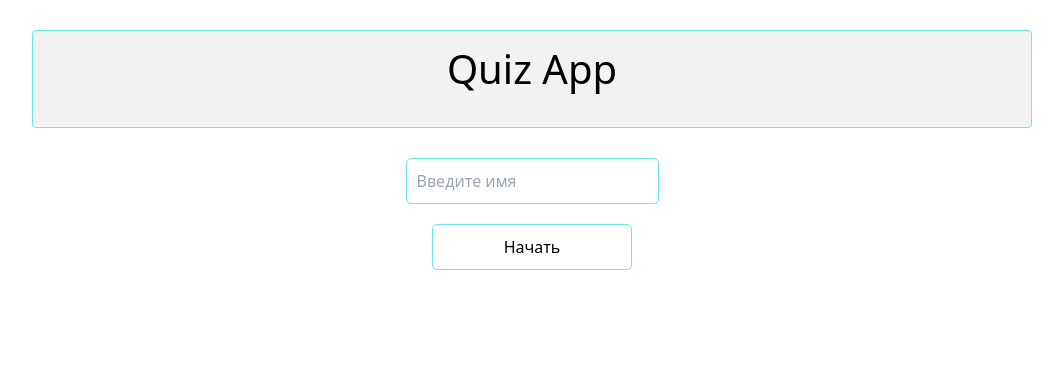
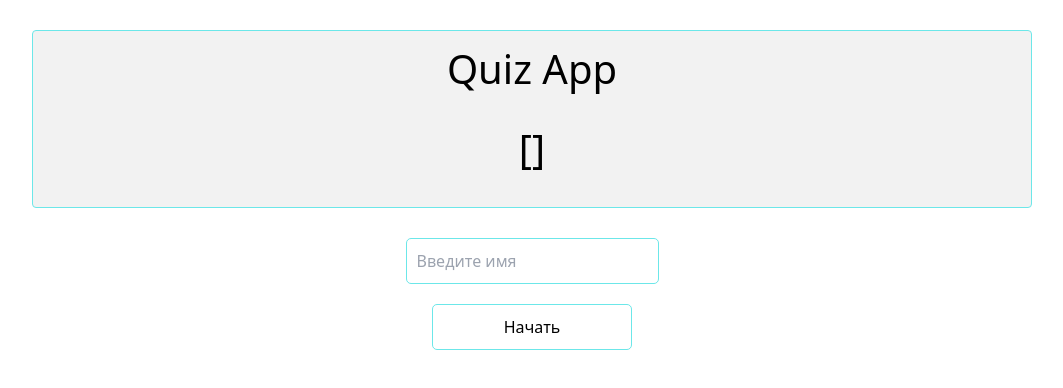
Before and after one commit to ErGrei/Quiz_Vue, a Vue app: page / in a window 1280 px wide. Shown: the top 388 px of the page, without its empty margins (108-1171 px from the left). Built offline with nearby package versions, Linux system fonts and the light colour scheme.

Commit message:
feat: add store pinia

```diff
--- a/package.json
+++ b/package.json
@@ -10,6 +10,7 @@
     "deploy": "gh-pages -d dist"
   },
   "dependencies": {
+    "pinia": "^2.2.2",
     "vue": "^3.4.37",
     "vue-router": "^4.4.3"
   },
--- a/src/components/home/homePage.vue
+++ b/src/components/home/homePage.vue
@@ -2,21 +2,22 @@
 import quizes from "../../data/quizes.json";
 import { ref } from "vue";
 import quizCard from "./homeCard.vue";
+import { useUsersStore } from "../../stores/usersStore";
 
 const quizesRef = ref(quizes);
+const usersStore = useUsersStore();
+const currentUser = usersStore.currentUser;
 </script>
-
 <template>
   <header>
     <h1>Quiz App</h1>
+    <h2>{{ currentUser.name }}</h2>
     <!-- <input type="text" placeholder="Поиск..." /> -->
   </header>
   <div class="options-container">
     <quizCard v-for="quiz in quizesRef" :key="quiz.id" :quiz="quiz" />
   </div>
 </template>
-
-<script setup></script>
 
 <style scoped>
 header {
@@ -25,14 +26,23 @@ header {
   background-color: #f2f2f2;
   padding: 8px;
   border-radius: 4px;
-  display: flex;
+  /* display: flex; */
   align-items: center;
-  justify-content: center;
+  /* justify-content: center; */
 }
 
 header h1 {
+  display: block;
   font-weight: bold;
-  margin-right: 30px;
+ margin: 0 auto;
+ font-size: 40px;
+}
+
+header h2 {
+ display: block;
+  font-weight: normal;
+  font-size: 30px;
+  margin: 0 auto;
 }
 
 header input {
--- a/src/components/startPage/startPage.vue
+++ b/src/components/startPage/startPage.vue
@@ -1,6 +1,13 @@
 <script setup>
 import { RouterLink } from "vue-router";
 import { defineEmits, ref } from "vue";
+import{useUsersStore} from "../../stores/usersStore";
+
+const usersStore = useUsersStore();
+
+const usersRef = ref(usersStore.users);
+
+const addUser = usersStore.addUser;
 
 const users = ref({
   id: Date.now(),
@@ -8,13 +15,12 @@ const users = ref({
   resultsQuiz: [],
 });
 
-const emit = defineEmits(["addUser"]);
+// const emit = defineEmits(["addUser"]);
 
-const addUser = () => {
+const validateUser = (users) => {
 
-  if (users.value.name) {
-    emit("addUser", users.value);
-    console.log(users.value);
+  if (users.name) {
+    addUser(users);
   } else {
     console.error("Имя пользователя не может быть пустым");
   }
@@ -26,6 +32,7 @@ const addUser = () => {
   <div class="start-page">
     <header class="header">
       <h1 class="title">Quiz App</h1>
+      <h3 class="title">{{usersStore.users}}</h3>
     </header>
     <div class="title__container">
       <input
@@ -35,7 +42,7 @@ const addUser = () => {
         v-model="users.name"
       />
     </div>
-    <RouterLink to="/home" class="btn" @click="addUser">Начать</RouterLink>
+    <RouterLink to="/home" class="btn" @click="validateUser(users)">Начать</RouterLink>
   </div>
 </template>
 
--- a/src/main.js
+++ b/src/main.js
@@ -1,4 +1,5 @@
 import { createApp } from "vue";
+import { createPinia } from "pinia";
 import "./index.css";
 import App from "./App.vue";
 
@@ -7,4 +8,5 @@ import router from "./router/index.js";
 const app = createApp(App);
 
 app.use(router);
+app.use(createPinia());
 app.mount("#app");
--- /dev/null
+++ b/src/stores/usersStore.js
@@ -0,0 +1,47 @@
+import { defineStore } from "pinia";
+
+export const useUsersStore = defineStore("usersStore", {
+  state: () => ({
+    users: [],
+    currentUser: {},
+  }),
+  actions: {
+    /**
+     * Search for a user in the array of all users by name
+     * @param {Object} objUser - object with the name of the user to search for
+     * @returns {Object} - the user object, or undefined if not found
+     */
+    getUsers: function (objUser) {
+      return this.users.find((user) => user.name === objUser.name);
+    },
+
+    /**
+     * Set the current user and add it to the array of all users
+     * @param {Object} objUser - the user object to set as the current user
+     */
+    settUsers: function (objUser) {
+      this.users.push(objUser);
+      this.currentUser = objUser;
+    },
+    addUser: function (objUser) {
+      //   console.log("addUser component", obj);
+      //   this.users.push(objUser);
+      console.log(this.users);
+      const existingUser = this.getUsers(objUser);
+      console.log(existingUser);
+
+      existingUser ? (this.currentUser = objUser) : this.settUsers(objUser);
+      //   if (!existingUser) {
+      //     this.settUsers(objUser);
+      //   }
+      console.log(this.users);
+      //   if (existingUser) {
+      //     currentUserId.value = existingUser.id;
+      //   } else {
+      //     currentUserId.value = this.user.id;
+      //     this.users.push(user);
+      //   }
+      //   console.log(users.value);
+    },
+  },
+});
```
Also changed, not shown: 1 other file (tests, documents, lock files or other folders).
